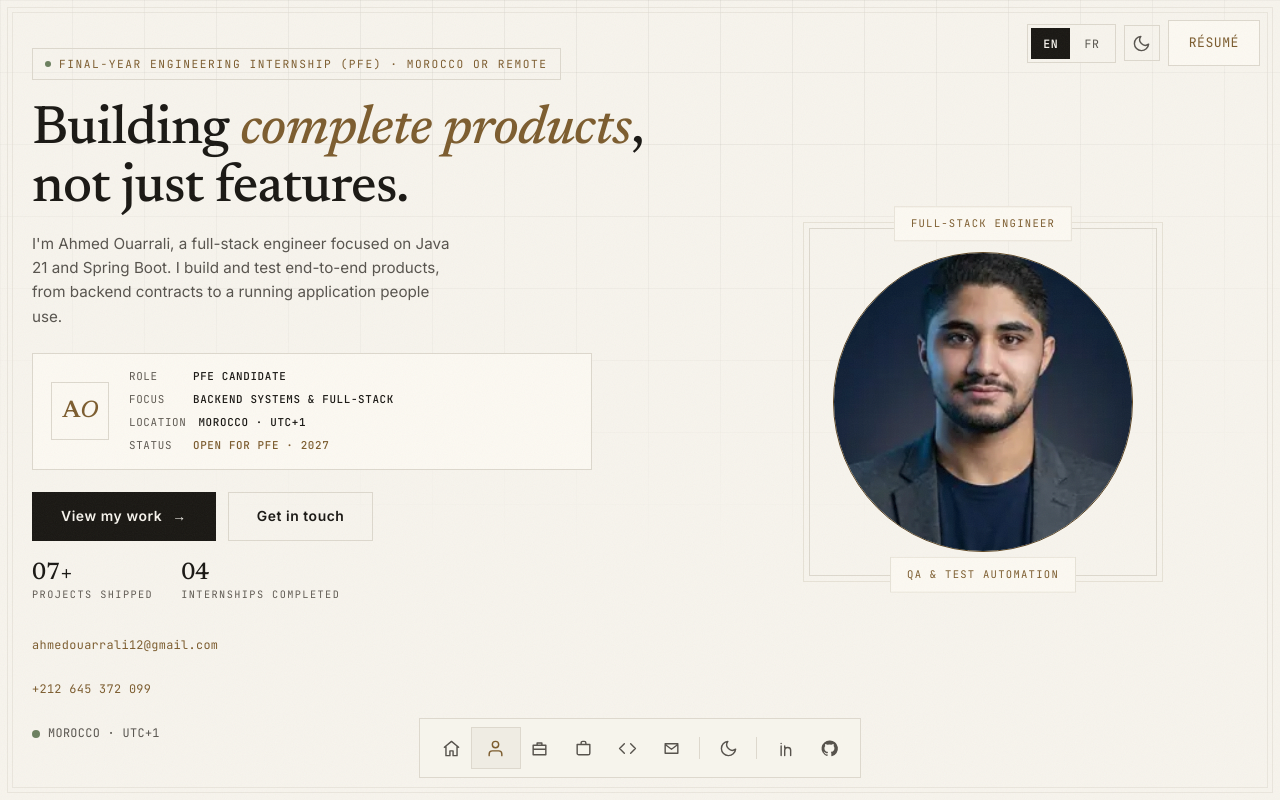
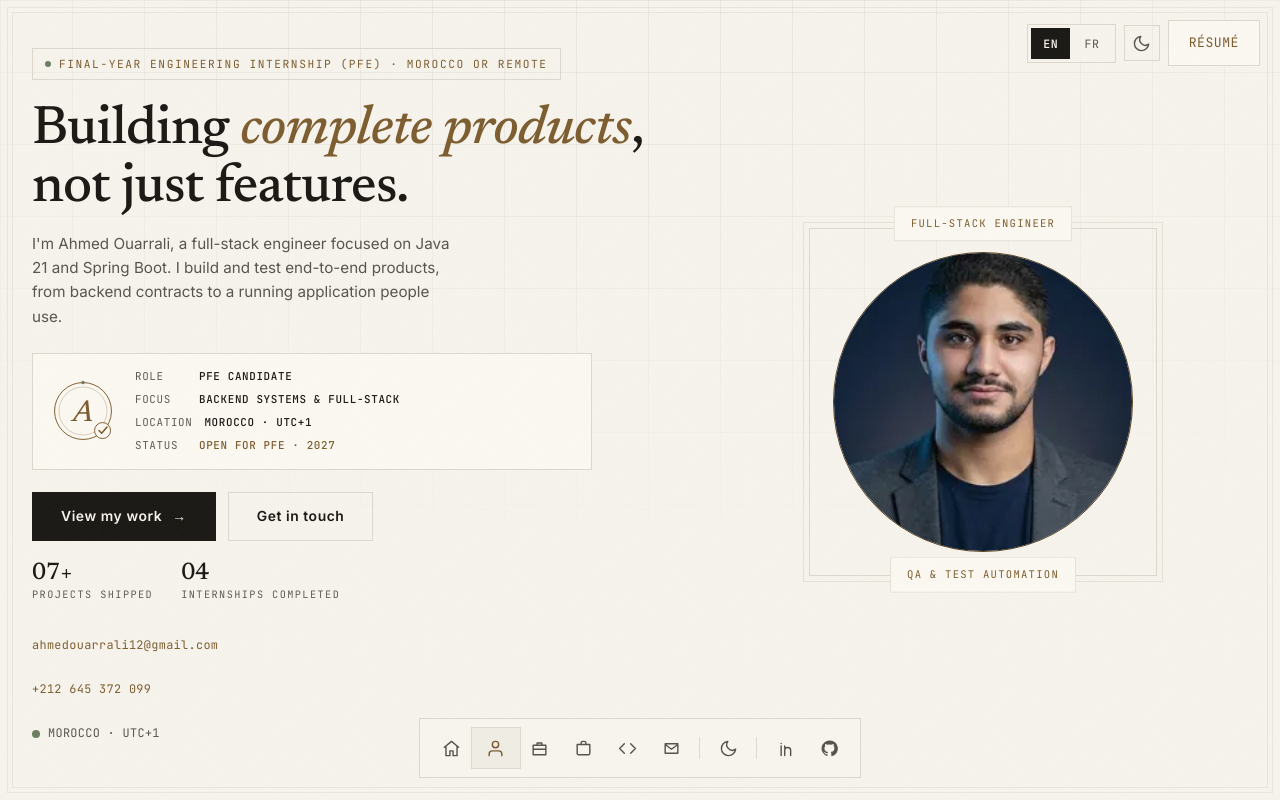
Before and after one commit to AhmedOL0/AhmedOL0.github.io, a React (Vite) app: page / in a window 1280 px wide. Shown: the top 800 px of the page. Built offline with nearby package versions, Linux system fonts and the light colour scheme.

Commit message:
feat(about): replace the AO box with a dossier seal
Use one shared, theme-aware seal: a serif A inside the O ring, a QA check badge and a sage status dot. Apply it to the About identity row and the hero plate so the brand mark is consistent.

```diff
--- a/src/components/AboutMe.tsx
+++ b/src/components/AboutMe.tsx
@@ -1,4 +1,5 @@
 import Section from './Section';
+import SealMark from './SealMark';
 import { useLang } from '../i18n-data';
 
 export default function AboutMe() {
@@ -8,7 +9,7 @@ export default function AboutMe() {
       <div className="about-layout mt-5 sm:mt-6">
         <div className="about-main">
           <div className="about-top">
-            <div className="about-seal" aria-hidden="true">A<em>O</em></div>
+            <SealMark className="about-seal" />
             <div className="about-identity">
               <h3 className="about-name">Ahmed Ouarrali</h3>
               <p className="about-role">{t.aboutMe.role}</p>
--- a/src/components/Hero.tsx
+++ b/src/components/Hero.tsx
@@ -1,13 +1,6 @@
 import { useState } from 'react';
+import SealMark from './SealMark';
 import { useLang } from '../i18n-data';
-
-function Seal() {
-  return (
-    <span className="plate-seal" aria-hidden="true">
-      A<em>O</em>
-    </span>
-  );
-}
 
 export default function Hero() {
   const { t } = useLang();
@@ -36,9 +29,7 @@ export default function Hero() {
           <p className="hero-lede lede-full">{t.hero.lede}</p>
           <p className="hero-lede lede-short">{t.hero.ledeShort}</p>
           <div className="plate">
-            <div className="plate-mark" aria-hidden="true">
-              <Seal />
-            </div>
+            <SealMark className="plate-mark" />
             <dl className="plate-rows">
               <div className="plate-row">
                 <dt>{t.plate.roleLabel}</dt><dd>{t.plate.role}</dd>
--- /dev/null
+++ b/src/components/SealMark.tsx
@@ -0,0 +1,14 @@
+export default function SealMark({ className = '' }: { className?: string }) {
+  return (
+    <div className={`seal-mark ${className}`} aria-hidden="true">
+      <svg viewBox="0 0 72 72" focusable="false">
+        <circle cx="36" cy="36" r="32" fill="none" stroke="currentColor" strokeWidth="1.1" />
+        <circle cx="36" cy="36" r="27" fill="none" stroke="currentColor" strokeWidth=".7" opacity=".45" />
+        <circle className="seal-dot" cx="36" cy="4" r="2" />
+        <text className="seal-letter" x="36" y="47" textAnchor="middle">A</text>
+        <circle className="seal-badge" cx="58" cy="58" r="9" stroke="currentColor" strokeWidth="1.1" />
+        <path className="seal-check" d="M54 58l3 3 6-7" />
+      </svg>
+    </div>
+  );
+}
--- a/src/index.css
+++ b/src/index.css
@@ -601,9 +601,14 @@ a.direct-link:hover{text-decoration:underline;text-underline-offset:3px}
 
 /* Identity plate: dossier record plate */
 .plate{display:grid;grid-template-columns:auto 1fr;gap:16px 20px;align-items:center;border:1px solid var(--line);border-radius:var(--r);background:var(--card);padding:18px 20px;margin-top:28px;max-width:560px}
-.plate-mark{width:58px;height:58px;border:1px solid var(--line);border-radius:var(--r);display:flex;align-items:center;justify-content:center;color:var(--gold);flex-shrink:0}
-.plate-seal{font-family:var(--serif);font-size:1.5rem;font-weight:600;letter-spacing:-.02em;line-height:1}
-.plate-seal em{font-style:italic;font-weight:500}
+.plate-mark{width:64px;height:64px;border:0;background:transparent;border-radius:0;padding:0}
+/* Shared dossier seal: A inside the O ring, QA check, status dot. */
+.seal-mark{display:grid;place-items:center;flex-shrink:0;color:var(--gold)}
+.seal-mark svg{width:100%;height:100%;display:block;overflow:visible}
+.seal-letter{font-family:var(--serif);font-style:italic;font-weight:500;font-size:34px;fill:currentColor}
+.seal-badge{fill:var(--card)}
+.seal-dot{fill:var(--sage)}
+.seal-check{fill:none;stroke:currentColor;stroke-width:1.8;stroke-linecap:round;stroke-linejoin:round}
 .plate-rows{display:grid;gap:5px;margin:0}
 .plate-row{display:flex;gap:12px;align-items:baseline;font-family:var(--mono);font-size:.68rem;letter-spacing:.06em;margin:0}
 .plate-row dt{color:var(--faint);min-width:52px;text-transform:uppercase}
@@ -1015,8 +1020,7 @@ main{overflow-x:clip}
 .about-layout{display:flex;flex-direction:column;gap:24px}
 .about-main{display:flex;flex-direction:column;gap:16px}
 .about-top{display:flex;align-items:center;gap:16px}
-.about-seal{width:64px;height:64px;display:grid;place-items:center;flex-shrink:0;border:1px solid var(--line);border-radius:var(--r);background:var(--card);font-family:var(--serif);font-size:1.55rem;font-weight:500;line-height:1;letter-spacing:-.03em;color:var(--gold)}
-.about-seal em{font-style:italic;font-weight:500}
+.about-seal{width:72px;height:72px}
 .about-identity{display:flex;flex-direction:column;gap:2px}
 .about-name{margin:0;font-size:1.1rem;font-weight:600}
 .about-role{margin:0;font-size:.85rem;color:var(--muted)}
```
Also changed, not shown: 1 other file (tests, documents, lock files or other folders).
